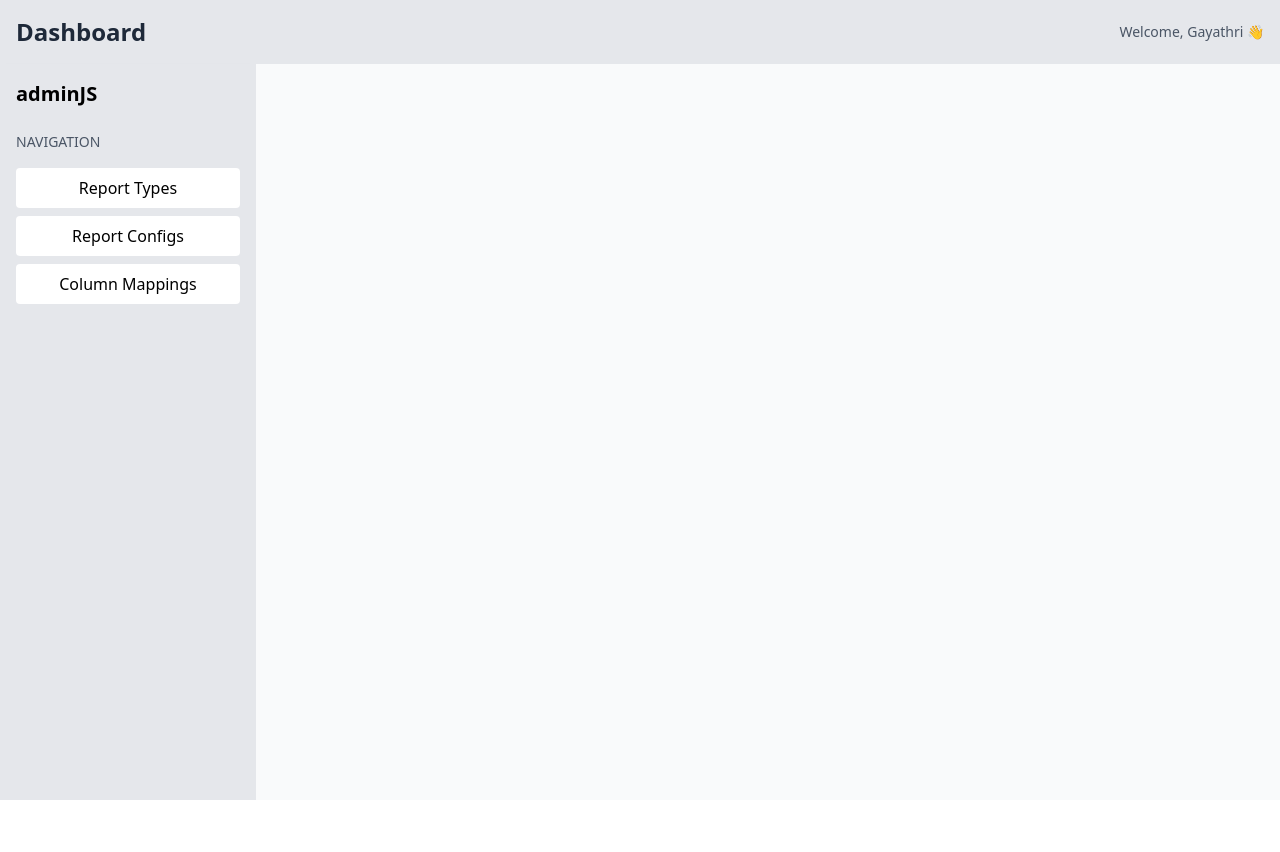
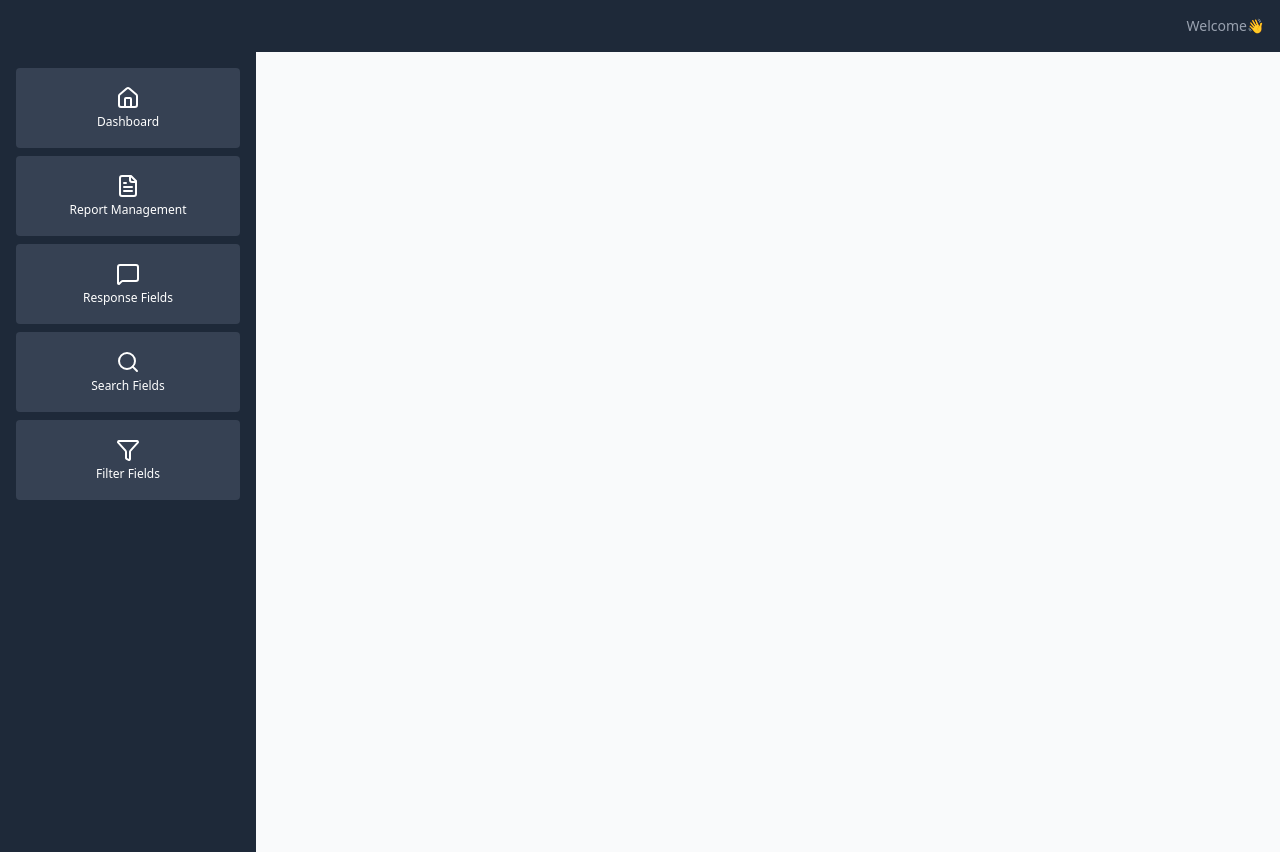
Before and after one commit to Gayathri2005senthilkumar/report-config-fe, a React (Vite) app: page / in a window 1280 px wide. Before the commit the page ends 800 px from the top, so only its background shows below. Built offline with nearby package versions, Linux system fonts and the light colour scheme.

Commit message:
Fix Tailwind config file extension

```diff
--- a/package.json
+++ b/package.json
@@ -10,6 +10,7 @@
     "preview": "vite preview"
   },
   "dependencies": {
+    "lucide-react": "^0.525.0",
     "react": "^19.1.0",
     "react-dom": "^19.1.0",
     "react-router-dom": "^7.6.3"
--- a/src/layout/Header.jsx
+++ b/src/layout/Header.jsx
@@ -1,8 +1,8 @@
 function Header() {
   return (
-    <header className="bg-gray-200 shadow p-4 flex justify-between items-center">
-      <h1 className="text-2xl font-bold text-gray-800">Dashboard</h1>
-      <p className="text-sm text-gray-600">Welcome, Gayathri 👋</p>
+    <header className="bg-gray-800 shadow p-4 flex justify-between items-center">
+      <h1 className="text-2xl font-bold text-gray-800"></h1>
+      <p className="text-sm text-gray-400">Welcome👋</p>
     </header>
   );
 }
--- a/src/layout/Sidebar.jsx
+++ b/src/layout/Sidebar.jsx
@@ -1,17 +1,72 @@
 import { useNavigate } from "react-router-dom";
+import { useState } from "react";
+import {
+  Home,
+  FileText,
+  MessageSquare,
+  Search,
+  Filter,
+  List,
+  Map
+} from "lucide-react";
 
 function Sidebar() {
   const navigate = useNavigate();
+  const [showReportSubmenu, setShowReportSubmenu] = useState(false);
+
+  const menuItems = [
+    { label: "Dashboard", icon: <Home />, path: "/dashboard" },
+    {
+      label: "Report Management",
+      icon: <FileText />,
+      path: null,
+      submenu: [
+        { label: "Report Types", icon: <List />, path: "/report-types" },
+        { label: "Report Configs", icon: <FileText />, path: "/weekly-report" },
+        { label: "Column Mappings", icon: <Map />, path: "/monthly-report" },
+      ],
+    },
+    { label: "Response Fields", icon: <MessageSquare />, path: "/response-fields" },
+    { label: "Search Fields", icon: <Search />, path: "/search-fields" },
+    { label: "Filter Fields", icon: <Filter />, path: "/filter-fields" },
+  ];
 
   return (
-    <div className="w-64 bg-gray-200 p-4 shadow-md">
-      <h2 className="text-xl font-bold mb-6 text-black">adminJS</h2>
-      <p className="text-sm font-medium text-gray-600 mb-4">NAVIGATION</p>
+    <div className="w-64 bg-gray-800 text-white h-screen p-4 flex flex-col items-center">
+      <div className="space-y-2 w-full">
+        {menuItems.map((item, index) => (
+          <div key={index} className="w-full">
+            <button
+              onClick={() => {
+                if (item.submenu) {
+                  setShowReportSubmenu(!showReportSubmenu);
+                } else if (item.path) {
+                  navigate(item.path);
+                }
+              }}
+              className="w-full h-20 bg-gray-700 hover:bg-gray-600 text-white flex flex-col items-center justify-center rounded"
+            >
+              <div className="mb-1">{item.icon}</div>
+              <span className="text-xs">{item.label}</span>
+            </button>
 
-      <div className="space-y-2">
-        <button className="w-full bg-white text-black p-2 rounded" onClick={() => navigate("/report-types")}>Report Types</button>
-        <button className="w-full bg-white text-black p-2 rounded" onClick={() => navigate("/weekly-report")}>Report Configs</button>
-        <button className="w-full bg-white text-black p-2 rounded" onClick={() => navigate("/monthly-report")}>Column Mappings</button>
+            {/* Dropdown submenu buttons with same size */}
+            {item.submenu && showReportSubmenu && (
+              <div className="mt-2 space-y-2">
+                {item.submenu.map((subItem, subIndex) => (
+                  <button
+                    key={subIndex}
+                    onClick={() => navigate(subItem.path)}
+                    className="w-full h-20 bg-gray-600 hover:bg-gray-500 text-white flex flex-col items-center justify-center rounded"
+                  >
+                    <div className="mb-1 text-sm">{subItem.icon}</div>
+                    <span className="text-xs">{subItem.label}</span>
+                  </button>
+                ))}
+              </div>
+            )}
+          </div>
+        ))}
       </div>
     </div>
   );
```
Also changed, not shown: 1 other file (tests, documents, lock files or other folders).
